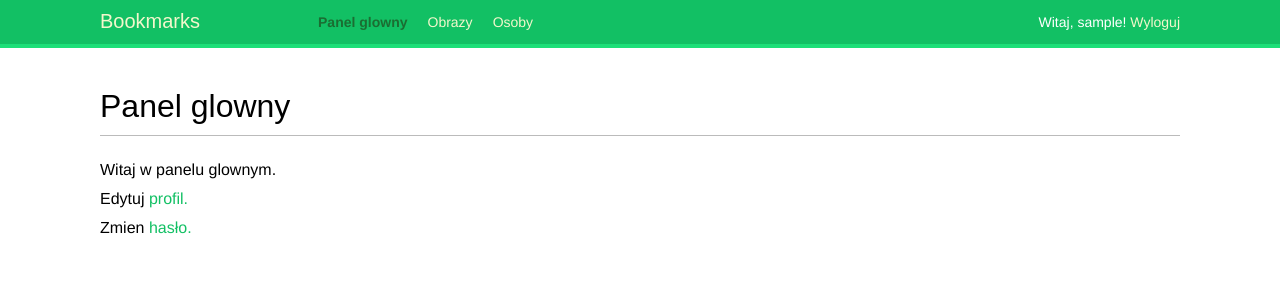
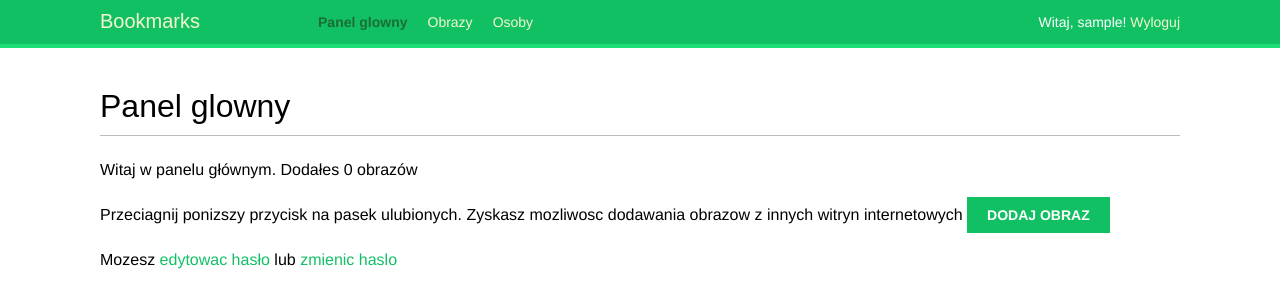
Before and after one commit to Tomczan/communitySite, a Django app: page /account/ in a window 1280 px wide. Shown: the top 308 px of the page. Run offline with Django 3.2, Linux system fonts and the light colour scheme; the visitor is signed in with stand-in values (Sample User, id 1); data that the repository does not hold is empty; some web fonts are replaced.

Commit message:
bookmarklet_launcher.js created to check if bookmarklet is launched or not. Edited dashboard.html to include new options

```diff
--- a/account/templates/account/dashboard.html
+++ b/account/templates/account/dashboard.html
@@ -4,7 +4,13 @@
 
 {% block content %}
 <h1>Panel glowny</h1>
-<p>Witaj w panelu glownym. <br>
-    Edytuj <a href="{% url 'edit' %}">profil.</a><br>
-    Zmien <a href="{% url 'password_change' %}">hasło.</a></p>
+
+{% with total_images_created=request.user.images_created.count %}
+<p>Witaj w panelu głównym. Dodałes {{ total_images_created }} obraz{{total_images_created|pluralize:"ów"}}</p>
+{% endwith %}
+
+<p>Przeciagnij ponizszy przycisk na pasek ulubionych. Zyskasz mozliwosc dodawania obrazow z innych witryn internetowych
+    <a href="javascript:{% include 'bookmarklet_launcher.js' %}" class="button">Dodaj obraz</a></p>
+
+<p>Mozesz <a href="{% url 'edit' %}">edytowac hasło</a> lub <a href="{% url 'password_change' %}">zmienic haslo</a></p>
 {% endblock content %}
--- /dev/null
+++ b/images/templates/bookmarklet_launcher.js
@@ -0,0 +1,7 @@
+(function(){
+    if (window.myBookmarklet !== undefined){
+        myBookmarklet();
+    } else {
+        document.body.appendChild(document.createElement('script')).src='http://127.0.0.1:8000/static/js/bookmarklet.js?r='+Math.floor(Math.random()*999999999999);
+    }
+})();
```
Also changed, not shown: images/static/js/bookmarklet.js (added).
